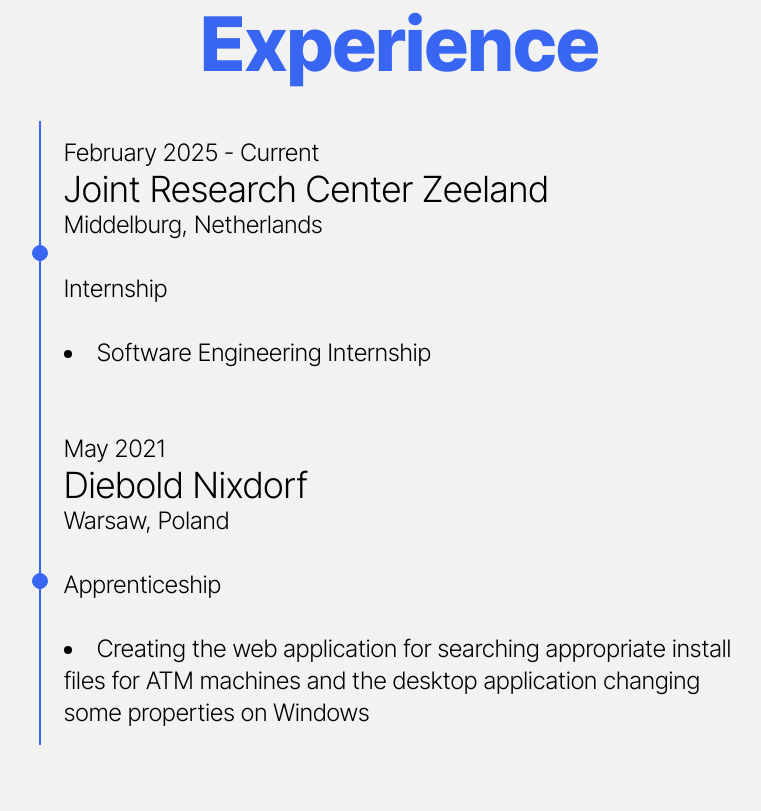
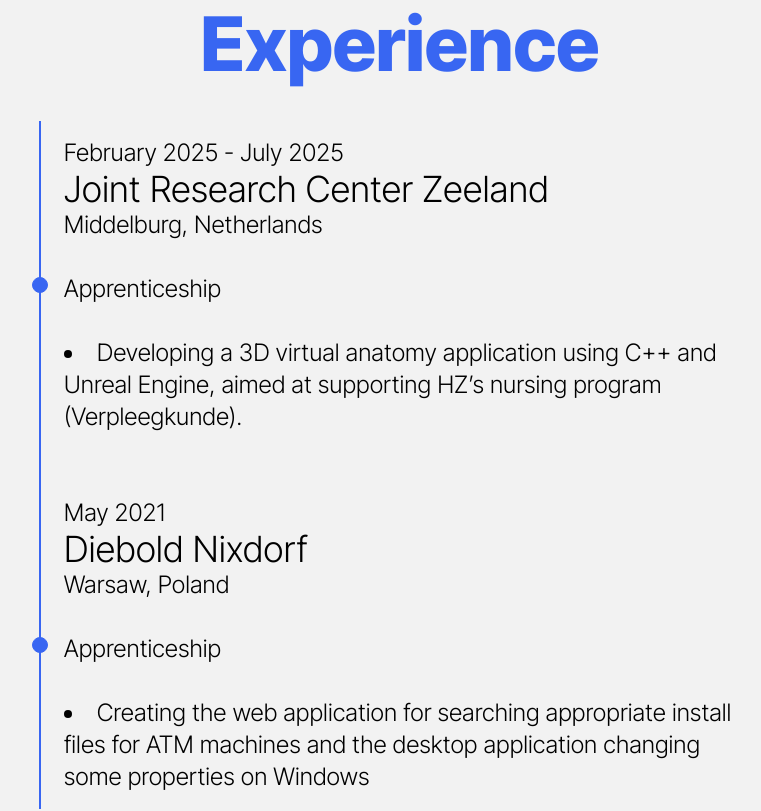
Before and after one commit to Bartan02/bartan02.github.io, a Next.js app: page /en in a window 1280 px wide. Shown: the part 1420-2231 px from the top of the page, without its empty margins (240-1001 px from the left). Built offline with nearby package versions, Linux system fonts and the light colour scheme; what tailwindcss-motion would draw is missing.

Commit message:
Modify page content

```diff
--- a/src/app/[locale]/page.tsx
+++ b/src/app/[locale]/page.tsx
@@ -149,11 +149,11 @@
                         <div className="xl:px-[calc(15vw)] lg:px-[calc(7vw)]">
                             <div className="space-y-8 text-2xl relative before:absolute before:inset-0 before:ml-2 before:-translate-x-px before:h-full before:w-0.5 before:bg-linear-to-b before:from-transparent before:bg-(--about-me-headings) before:to-transparent">
                                 <TimelineItem
-                                    date={`${t('February')} 2025 - ${t('Current')}`}
+                                    date={`${t('February')} 2025 - ${t('July')} 2025`}
                                     company="Joint Research Center Zeeland"
                                     location={t('Middelburg, Netherlands')}
-                                    position={t('Internship')}
-                                    details={[t("Software Engineering Internship")]}
+                                    position={t('Apprenticeship')}
+                                    details={[t("Developing a 3D virtual anatomy application using C++ and Unreal Engine, aimed at supporting HZ’s nursing program (Verpleegkunde)")]}
                                 />
                                 <TimelineItem
                                     date={`${t('May')} 2021`}
--- a/src/public/locales/en/common.json
+++ b/src/public/locales/en/common.json
@@ -61,6 +61,8 @@
     "Return": "Return",
     "Please complete the reCAPTCHA and then try again to send the message": "Please complete the reCAPTCHA and then try again to send the message.",
     "Message sent successfully, thanks! Now you will be redirected to the home page": "Message sent successfully, thanks! Now you will be redirected to the home page.",
-    "Failed to send message Try again later or reach out to me via eg Linkedin": "Failed to send message. Try again later or reach out to me via e.g. Linkedin."
+    "Failed to send message Try again later or reach out to me via eg Linkedin": "Failed to send message. Try again later or reach out to me via e.g. Linkedin.",
+    "Developing a 3D virtual anatomy application using C++ and Unreal Engine, aimed at supporting HZ’s nursing program (Verpleegkunde)": "Developing a 3D virtual anatomy application using C++ and Unreal Engine, aimed at supporting HZ’s nursing program (Verpleegkunde).",
+    "July": "July"
   }
 }
--- a/src/public/locales/fr/common.json
+++ b/src/public/locales/fr/common.json
@@ -17,7 +17,7 @@
     "Warsaw, Poland": "Varsovie, Pologne",
     "Apprenticeship": "Stage",
     "Creating the web application for searching appropriate install files for ATM machines and the desktop application changing some properties on Windows": "Création de l'application web pour la recherche des fichiers d'installation appropriés pour les distributeurs automatiques de billets et de l'application de bureau pour la modification de certaines propriétés sous Windows",
-    "Education": "Éducation",
+    "Education": "Formation",
     "September": "Septembre",
     "Current": "Actuellement",
     "April": "Avril",
@@ -61,6 +61,8 @@
     "Return": "Retournez",
     "Please complete the reCAPTCHA and then try again to send the message": "Veuillez compléter le reCAPTCHA, puis essayez à nouveau d'envoyer le message.",
     "Message sent successfully, thanks! Now you will be redirected to the home page": "Message envoyé avec succès, merci ! Vous allez maintenant être redirigé vers la page d'accueil.",
-    "Failed to send message Try again later or reach out to me via eg Linkedin": "Échec de l'envoi du message. Essayez à nouveau plus tard ou contactez-moi via Linkedin par exemple."
+    "Failed to send message Try again later or reach out to me via eg Linkedin": "Échec de l'envoi du message. Essayez à nouveau plus tard ou contactez-moi via Linkedin par exemple.",
+    "Developing a 3D virtual anatomy application using C++ and Unreal Engine, aimed at supporting HZ’s nursing program (Verpleegkunde)": "Développement d'une application d'anatomie virtuelle en 3D utilisant C++ et Unreal Engine, visant à soutenir le programme de soins infirmiers (Verpleegkunde) de la HZ Univeristy of Applied Sciences.",
+    "July": "Juillet"
   }
 }
--- a/src/public/locales/nl/common.json
+++ b/src/public/locales/nl/common.json
@@ -17,7 +17,7 @@
     "Warsaw, Poland": "Warschau, Polen",
     "Apprenticeship": "Stage",
     "Creating the web application for searching appropriate install files for ATM machines and the desktop application changing some properties on Windows": "Het maken van de webapplicatie voor het zoeken naar de juiste installatiebestanden voor pinautomaten en de desktopapplicatie voor het wijzigen van enkele eigenschappen op Windows",
-    "Education": "Educatie",
+    "Education": "Onderwijs",
     "September": "September",
     "Current": "Heden",
     "April": "April",
@@ -61,6 +61,8 @@
     "Return": "Terug",
     "Please complete the reCAPTCHA and then try again to send the message": "Voltooi de reCAPTCHA en probeer het bericht opnieuw te verzenden.",
     "Message sent successfully, thanks! Now you will be redirected to the home page": "Bericht succesvol verzonden, bedankt! U wordt nu doorgestuurd naar de startpagina.",
-    "Failed to send message Try again later or reach out to me via eg Linkedin": "Bericht verzenden mislukt. Probeer het later opnieuw of neem contact met mij op via bijvoorbeeld LinkedIn."
+    "Failed to send message Try again later or reach out to me via eg Linkedin": "Bericht verzenden mislukt. Probeer het later opnieuw of neem contact met mij op via bijvoorbeeld LinkedIn.",
+    "Developing a 3D virtual anatomy application using C++ and Unreal Engine, aimed at supporting HZ’s nursing program (Verpleegkunde)": "Ontwikkeling van een 3D virtuele anatomie applicatie met C++ en Unreal Engine, gericht op het ondersteunen van het verpleegkundeprogramma van HZ.",
+    "July": "Juli"
   }
 }
--- a/src/public/locales/pl/common.json
+++ b/src/public/locales/pl/common.json
@@ -17,7 +17,7 @@
     "Warsaw, Poland": "Warszawa, Polska",
     "Apprenticeship": "Praktyki",
     "Creating the web application for searching appropriate install files for ATM machines and the desktop application changing some properties on Windows": "Stworzenie aplikacji webowej do wyszukiwania odpowiednich plików instalacyjnych dla maszyn ATM oraz aplikacji desktopowej zmieniającej niektóre właściwości w systemie Windows",
-    "Education": "Edukacja",
+    "Education": "Wykształcenie",
     "September": "Wrzesień",
     "Current": "Obecnie",
     "April": "Kwiecień",
@@ -61,6 +61,8 @@
     "Return": "Powrót",
     "Please complete the reCAPTCHA and then try again to send the message": "Proszę wypełnić reCAPTCHA, a następnie spróbować ponownie wysłać wiadomość.",
     "Message sent successfully, thanks! Now you will be redirected to the home page": "Wiadomość została pomyślnie wysłana, dziękuję! Teraz zostaniesz przekierowany na stronę główną.",
-    "Failed to send message Try again later or reach out to me via eg Linkedin": "Nie udało się wysłać wiadomości. Spróbuj ponownie później lub skontaktuj się ze mną np. przez LinkedIn."
+    "Failed to send message Try again later or reach out to me via eg Linkedin": "Nie udało się wysłać wiadomości. Spróbuj ponownie później lub skontaktuj się ze mną np. przez Linkedin.",
+    "Developing a 3D virtual anatomy application using C++ and Unreal Engine, aimed at supporting HZ’s nursing program (Verpleegkunde)": "Rozwój aplikacji wirtualnej anatomii 3D przy użyciu języka C++ i silnika Unreal Engine, mającej na celu wsparcie kierunku pielęgniarskiego (Verpleegkunde) w HZ University of Applied Sciences.",
+    "July": "Lipiec"
   }
 }
```
